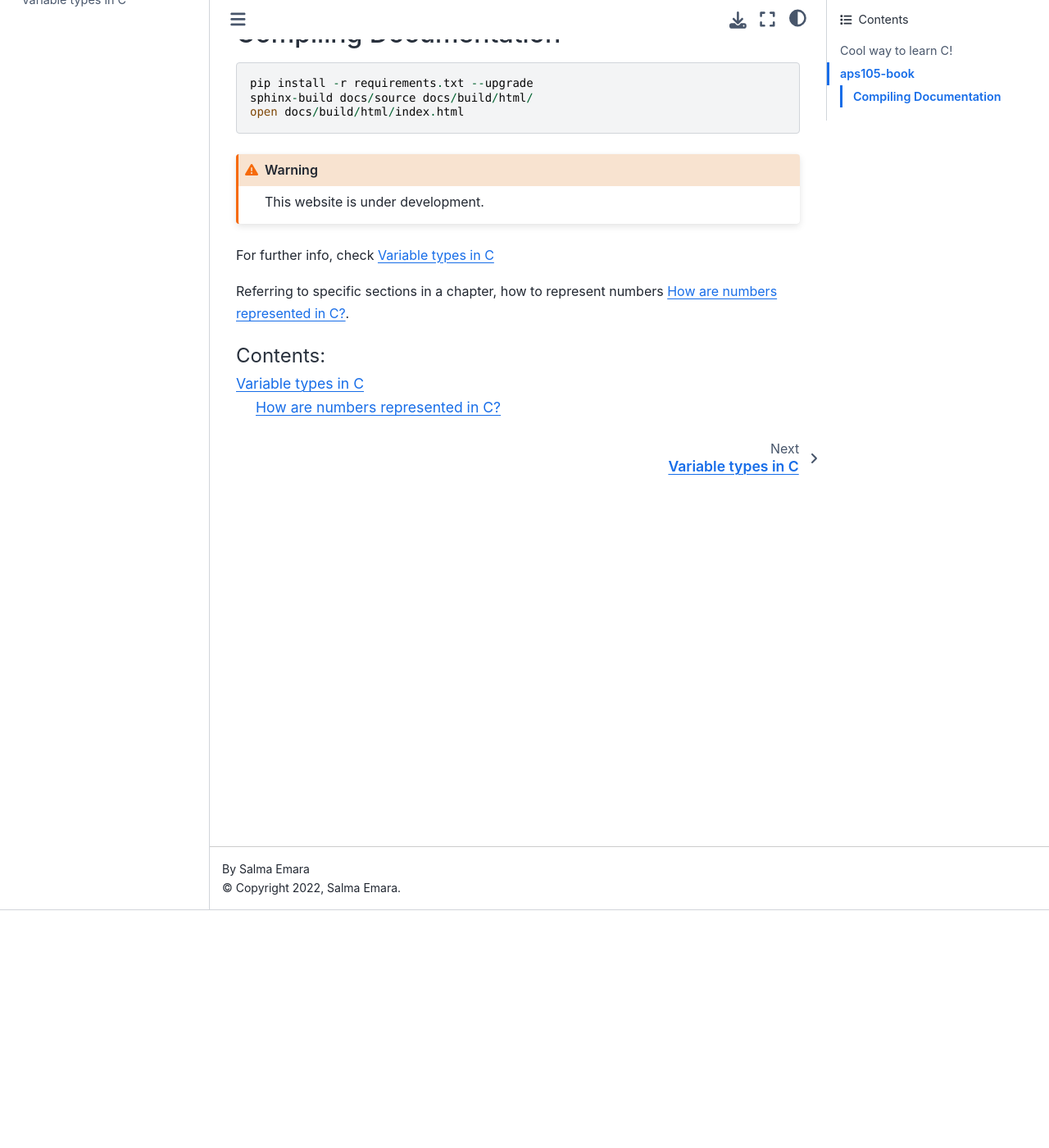
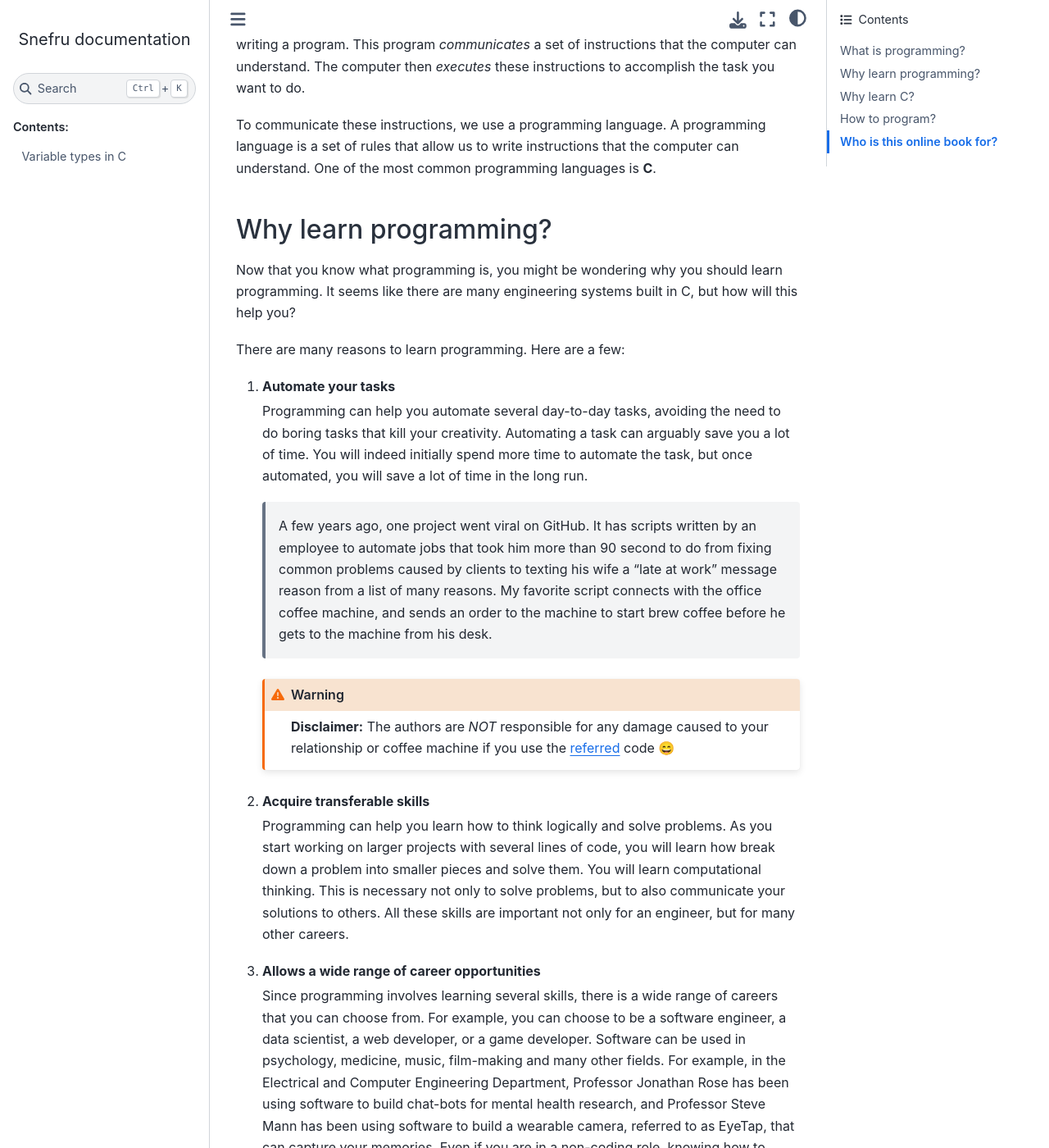
Before and after one commit to salma-emara/aps105-book, a Sphinx documentation site: the page built from docs/source/index.md, in a window 1280 px wide and 1400 px high, scrolled down 290 px. Shown: the whole window at 82% size. Built offline with Sphinx 7.4.7 and the Sphinx Book theme 1.1.4, drawn with Linux system fonts in a browser that asks for light colours; some of the changed text lies outside the part shown.

Commit message:
Update a few things in index page

````diff
--- a/README.md
+++ b/README.md
@@ -5,8 +5,26 @@ When you add a new .md file, remember to include it in the toctree in index.md
 
 ## Compiling Documentation
 
+You need to install jupyter-c-kernel: https://github.com/XaverKlemenschits/jupyter-c-kernel
+```
+git clone https://github.com/XaverKlemenschits/jupyter-c-kernel.git
+cd jupyter-c-kernel
+pip install -e .  # for system install: sudo install .
+cd jupyter_c_kernel && install_c_kernel --user # for sys install: sudo install_c_kernel
+# now you can start the notebook
+jupyter notebook
+```
+
+Then, you can compile the book with:
+
 ```
 pip install -r requirements.txt --upgrade
 sphinx-build docs/source docs/build/html/
 open docs/build/html/index.html
 ```
+
+## For live development
+
+```
+sphinx-autobuild docs/source docs/build/html/
+```
--- a/docs/source/conf.py
+++ b/docs/source/conf.py
@@ -6,10 +6,10 @@
 # -- Project information -----------------------------------------------------
 # https://www.sphinx-doc.org/en/master/usage/configuration.html#project-information
 
-project = 'APS 105: Computer Fundamentals Online Book'
+project = 'Snefru'
 copyright = '2022, Salma Emara'
 author = 'Salma Emara'
-release = '0.1'
+#release = '0.1'
 
 # -- General configuration ---------------------------------------------------
 # https://www.sphinx-doc.org/en/master/usage/configuration.html#general-configuration
@@ -21,6 +21,7 @@ extensions = [
     "jupyter_sphinx",
     "sphinx_thebe",
     "nbsphinx",
+    "sphinxemoji.sphinxemoji"
     ]
 
 
--- a/docs/source/index.md
+++ b/docs/source/index.md
@@ -3,19 +3,63 @@
 % You can adapt this file completely to your liking, but it should at least
 % contain the root `toctree` directive.
 
-# Cool way to learn C!
+# Snefru: Learning Programming with C
 
-```{include} ../../README.md
-:relative-images:
-```
+Welcome to the first edition of *Snefru: Learning Programming with C*!
+
+## What is programming?
+
+Programming is a skill that allows you to tell a computer what to do. Programming involves writing a program. This program *communicates* a set of instructions that the computer can understand. The computer then *executes* these instructions to accomplish the task you want to do.
+
+To communicate these instructions, we use a programming language. A programming language is a set of rules that allow us to write instructions that the computer can understand. One of the most common programming languages is **C**.
+
+## Why learn programming?
+
+Now that you know what programming is, you might be wondering why you should learn programming. It seems like there are many engineering systems built in C, but how will this help you?
+
+There are many reasons to learn programming. Here are a few:
+
+1. **Automate your tasks**
+
+    Programming can help you automate several day-to-day tasks, avoiding the need to do boring tasks that kill your creativity. Automating a task can arguably save you a lot of time. You will indeed initially spend more time to automate the task, but once automated, you will save a lot of time in the long run.
+
+
+    > A few years ago, one project went viral on GitHub. It has scripts written by an employee to automate jobs that took him more than 90 second to do from fixing common problems caused by clients to texting his wife a "late at work" message reason from a list of many reasons. My favorite script connects with the office coffee machine, and sends an order to the machine to start brew coffee before he gets to the machine from his desk.
+    ```{warning}
+    **Disclaimer:** The authors are *NOT* responsible for any damage caused to your relationship or coffee machine if you use the [referred](https://github.com/NARKOZ/hacker-scripts) code 😄
+    ```
+
+2. **Acquire transferable skills**
+
+    Programming can help you learn how to think logically and solve problems. As you start working on larger projects with several lines of code, you will learn how break down a problem into smaller pieces and solve them. You will learn computational thinking. This is necessary not only to solve problems, but to also communicate your solutions to others. All these skills are important not only for an engineer, but for many other careers.
+
+
+3. **Allows a wide range of career opportunities**
+
+    Since programming involves learning several skills, there is a wide range of careers that you can choose from. For example, you can choose to be a software engineer, a data scientist, a web developer, or a game developer. Software can be used in psychology, medicine, music, film-making and many other fields. For example, in the Electrical and Computer Engineering Department, Professor Jonathan Rose has been using software to build chat-bots for mental health research, and Professor Steve Mann has been using software to build a wearable camera, referred to as EyeTap, that can capture your memories. Even if you are in a non-coding role, knowing how to code will help you collaborate with a programmer to revolutionize your field.
+
+    > If I told you 15 years ago that a taxi company will be worth 49B USD today, you would probably think I am crazy. But this is exactly what happened to Uber. The company was founded by two engineers who wanted to solve a problem they had with the taxi service in San Francisco. They wrote a program that matched drivers with passengers. This program was the foundation of the company that is now worth 49B USD.
+
+## Why learn C?
+
+C is a general-purpose programming language that is used to write programs for a wide variety of applications. For example, the operating system on your computer, such as Windows, Linux, Mac OS X is mostly written in C. The programs that you use to browse the web and play games are also written in C. Even the compilers such as MINGW and Clang C, which are programs that translate your C code into machine code, are written in C!
+
+Programs running on embedded systems, such as the microcontrollers in your smart phone, your smart watch, and your smart fridge are written in C.
+
+Living in a world run by programs, energy efficiency and speed are important. C is known to be the best energy efficient programming language. Since C is a compiled language, it runs faster than interpreted languages such as Python.
+
+## How to program?
+
+This is what we answer throughout this book. Let's get started 💪.
+
+## Who is this online book for?
+
+It is intended to be a resource for students in the first year of the University of Toronto's APS105: Computer Fundamentals course. It is also intended to be a resource for students who are self-learning C.
 
 ```{warning}
 This website is under development.
 ```
 
-For further info, check {doc}`variable-types`
-
-Referring to specific sections in a chapter, how to represent numbers {ref}`How are numbers represented in C?`.
 ```{toctree}
 :caption: 'Contents:'
 :maxdepth: 2
````
